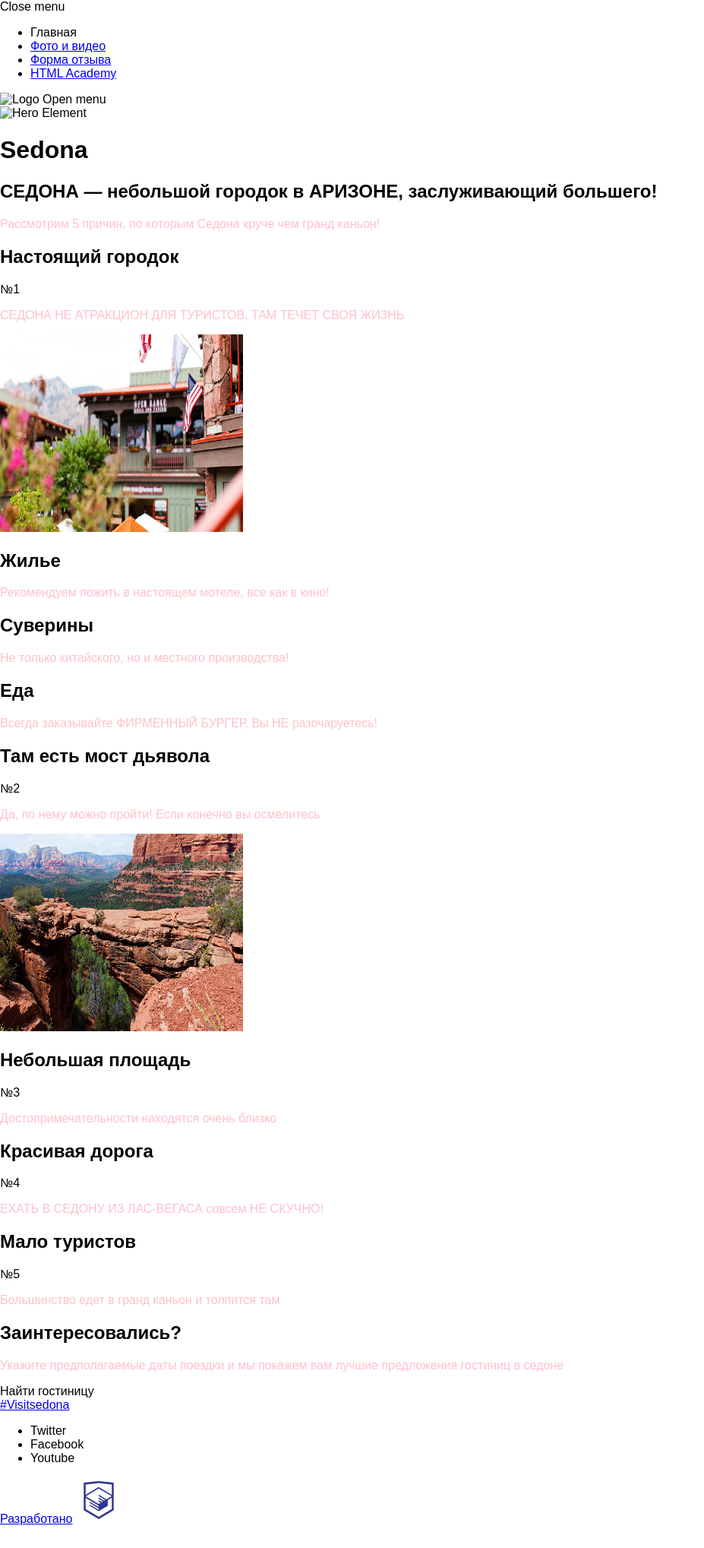
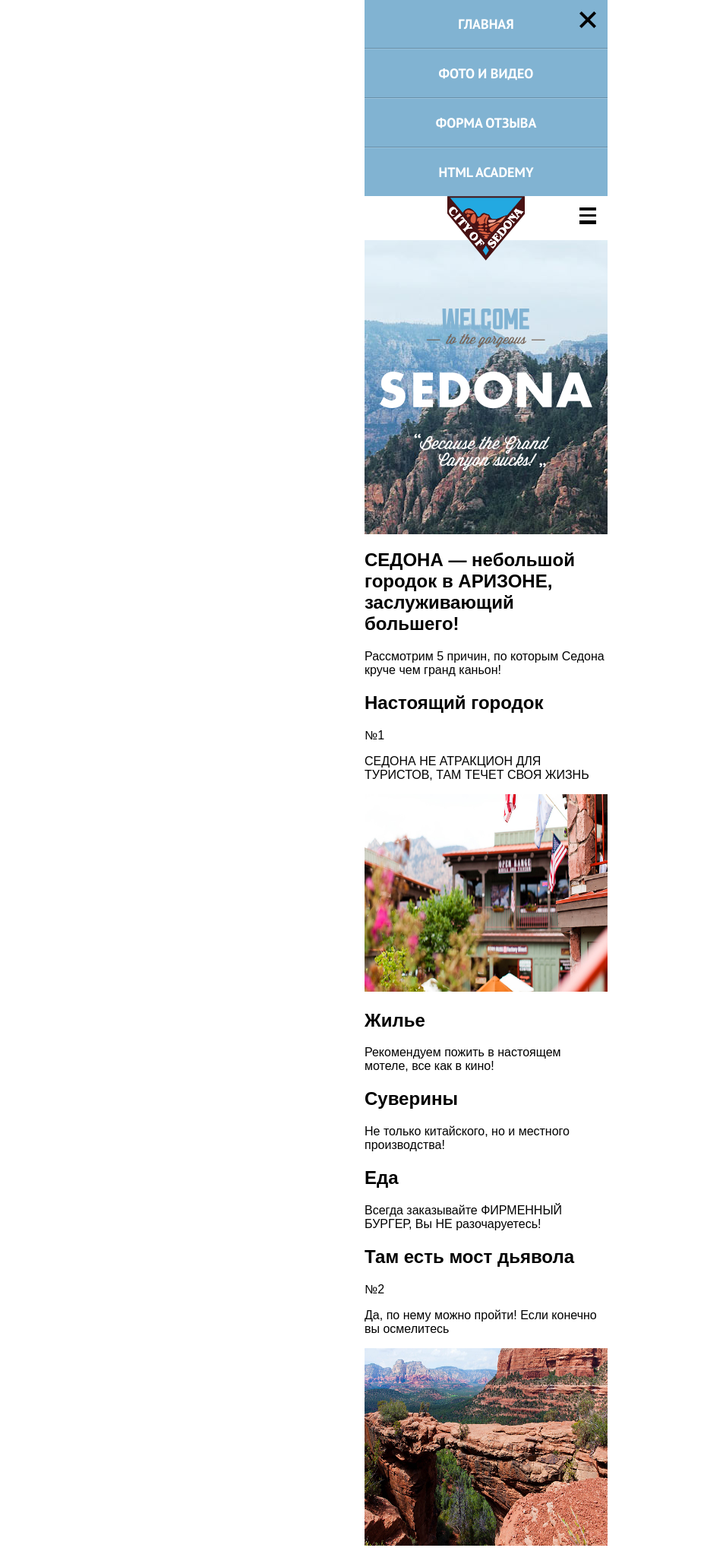
Before and after one commit to margareti/adv-sdn, a website: page index.html in a window 1280 px wide. Shown: the top 2037 px of the page at 76% size, without its empty margins (0-927 px from the left). Before the commit the page ends 2008 px from the top, so only its background shows below. Drawn offline with nearby package versions, Linux system fonts and the light colour scheme; files that its build step writes are made by us from their sources; files whose address does not match are found by name.

Commit message:
styling changes

```diff
--- a/index.html
+++ b/index.html
@@ -6,8 +6,9 @@
 	<link rel="stylesheet" href="css/style.css">
 </head>
 <body>
+	<div class="container">
 		<div class="mobile-menu">
-		<span class="mobile-menu__close">Close menu</span>
+			<span class="mobile-menu__close"></span>
 			<ul class="mobile-menu__list">
 				<li class="mobile-menu__item"><a>Главная</a></li>
 				<li class="mobile-menu__item"><a href="#">Фото и видео</a></li>
@@ -17,12 +18,11 @@
 		</div>
 		<header class="main-header">
 			<nav class="main-nav">
-			<img src="#" alt="Logo" >
-			<span class="mobile-menu__open">Open menu</span>
+				<img src="img/logo-sedona-mobile.svg" width="102" height="85" alt="Logo" >
+				<span class="mobile-menu__open"></span>
 			</nav>
 			<div class="banner">
-			<img src="#" alt="Hero Element">
-			<h1 class="banner__headline">Sedona</h1>
+				<img src="img/text-sedona-index.svg" width="280" height="213" alt="Hero Element">
 			</div>
 		</header>
 		<div class="advantage-block-wrapper">
@@ -86,10 +86,11 @@
 				<li class="social-icons__icon  social-icons__icon--fb">Facebook</li>
 				<li class="social-icons__icon  social-icons__icon--yt">Youtube</li>
 			</ul>
-		<div>
-			<span class="main-footer__dev"><a href="#">Разработано</a></span>
+			<div class="main-footer__dev">
+				<a class="main-footer__dev-by" href="#">Разработано</a>
 				<img src="img/htmlacademy.svg" width="60" height="60" alt="Developed by HTMLAcademy">
 			</div>
 		</footer>
+	</div>
 </body>
 </html>
--- a/sass/blocks/banner.scss
+++ b/sass/blocks/banner.scss
@@ -0,0 +1,6 @@
+.banner {
+	background-image: url(../img/bg-back-mobile@1x.jpg);
+	background-position: 50%;
+	text-align: center;
+	padding: 90px 0 80px;
+}
--- /dev/null
+++ b/sass/blocks/container.scss
@@ -0,0 +1,5 @@
+.container {
+	max-width:320px;
+	margin: auto;
+
+}
--- a/sass/blocks/main-footer.scss
+++ b/sass/blocks/main-footer.scss
@@ -0,0 +1,21 @@
+.main-footer {
+	text-align: center;
+	padding: 40px 20px;
+}
+.main-footer__link {
+	font-family: $font-bold;
+	text-decoration: none;
+	font-size: 40px;
+	text-transform: uppercase;
+	color: inherit;
+}
+.main-footer__dev img {
+	vertical-align: middle;
+	display: inline-block;
+}
+.main-footer__dev-by {
+	text-transform: uppercase;
+	color: inherit;
+	font-size: 14px;
+	text-decoration: none;
+}
--- a/sass/blocks/main-nav.scss
+++ b/sass/blocks/main-nav.scss
@@ -0,0 +1,5 @@
+.main-nav {
+	position: relative;
+	text-align: center;
+	height: 58px;
+}
--- a/sass/blocks/mobile-menu.scss
+++ b/sass/blocks/mobile-menu.scss
@@ -1,3 +1,51 @@
-p {
-	color: pink;
+.mobile-menu {
+	position: relative;
 }
+
+.mobile-menu__list {
+	margin: 0;
+	padding: 0;
+	list-style: none;
+	font-family: $font-bold;
+	font-size: 18px;
+	text-align: center;
+}
+.mobile-menu__item {
+	display: block;
+	padding: 20px 0px;
+	background: $blue;
+	border-bottom: 1px solid $dark-blue;
+	border-top: 1px solid $light-blue;
+	color: $white;
+	text-transform: uppercase;
+
+	&:first-of-type {
+		border-top: none;
+	}
+	&:last-of-type {
+		border-bottom: none;
+	}
+}
+.mobile-menu__item a {
+	color: inherit;
+	text-decoration: none;
+}
+.mobile-menu__open {
+	font-size: 0;
+	background-image: url(../img/icon-menu.svg);
+	position: absolute;
+	background-size: 100%;
+	width: 22px;
+	height: 22px;
+	right: 15px;
+	top: 15px;
+}
+.mobile-menu__close {
+	width: 22px;
+	height: 22px;
+	position: absolute;
+	background-size: 100%;
+	background-image: url(../img/icon-cross.svg);
+	right: 15px;
+	top: 15px;
+}
--- a/sass/blocks/social-icons.scss
+++ b/sass/blocks/social-icons.scss
@@ -0,0 +1,27 @@
+.social-icons {
+	list-style: none;
+	margin: 0;
+	padding: 0;
+	margin: 40px auto;
+}
+.social-icons__icon {
+	width: 46px;
+	height: 49px;
+	display: inline-block;
+	margin: 3px 0;
+	line-height: 49px;
+	font-size:0;
+	background-color: $blue;
+	color: #ffffff;
+	background-repeat: no-repeat;
+	background-position: 50%;
+	&--tw {
+		background-image: url(../img/icon-twitter.svg);
+	}
+	&--fb {
+		background-image: url(../img/icon-facebook.svg);
+	}
+	&--yt {
+		background-image: url(../img/icon-youtube.svg);
+	}
+}
--- a/sass/style.scss
+++ b/sass/style.scss
@@ -20,3 +20,4 @@
 @import 'blocks/feedback-block';
 @import 'blocks/input-w-icon';
 @import 'blocks/photo-item';
+@import 'blocks/container';
--- a/sass/variables.scss
+++ b/sass/variables.scss
@@ -4,3 +4,5 @@ $white: #ffffff;
 $black: #000000;
 $dark-blue: #678fa8;
 $light-blue: #9ac2db;
+$font: 'PT Sans', Arial, sans-serif;
+$font-bold: 'PT Sans Bold', Arial, sans-serif;
```
Lines whose indentation alone changed are shown as unchanged.
